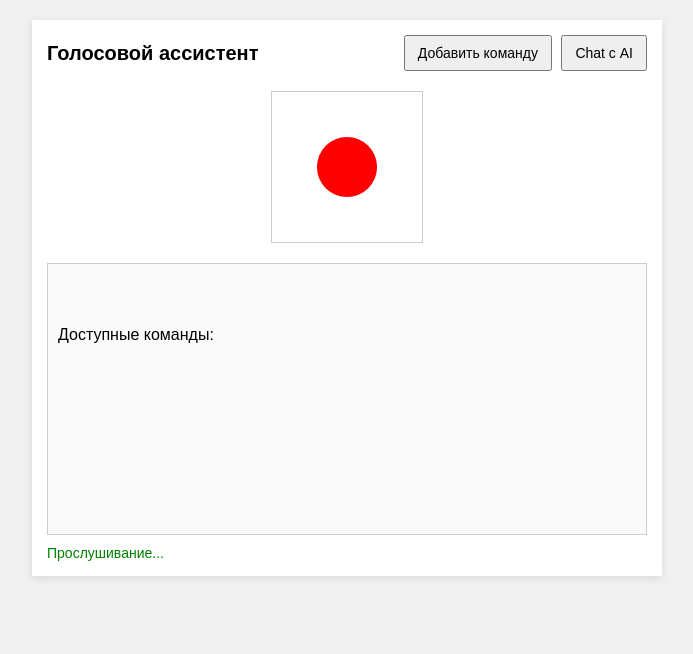
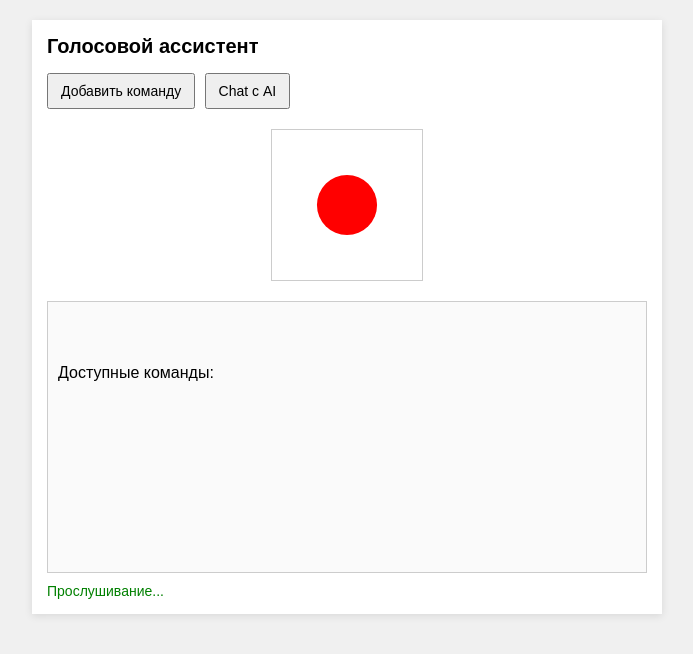
Before and after one commit to hikmet2002/ai, a plain HTML site: page index.html in a window 1280 px wide. Shown: the whole page, without its empty margins (293-986 px from the left). Drawn offline with Linux system fonts and the light colour scheme.

Commit message:
Update index.html

```diff
--- a/index.html
+++ b/index.html
@@ -2,6 +2,8 @@
 <html lang="ru">
 <head>
   <meta charset="UTF-8">
+  <!-- Адаптивное масштабирование для мобильных устройств -->
+  <meta name="viewport" content="width=device-width, initial-scale=1.0">
   <title>Голосовой Помощник</title>
   <style>
     body {
@@ -10,7 +12,8 @@
       background: #f0f0f0;
     }
     .container {
-      width: 600px;
+      max-width: 600px;
+      width: 100%;
       margin: 0 auto;
       background: #fff;
       padding: 15px;
@@ -21,14 +24,16 @@
       justify-content: space-between;
       align-items: center;
       margin-bottom: 10px;
+      flex-wrap: wrap;
     }
     .top-panel h1 {
       font-size: 20px;
-      margin: 0;
+      margin: 0 0 10px 0;
+      flex: 1 1 100%;
     }
     .top-panel button {
       padding: 8px 12px;
-      margin-left: 5px;
+      margin: 5px 5px 0 0;
       font-size: 14px;
       cursor: pointer;
     }
@@ -108,7 +113,7 @@
       output.scrollTop = output.scrollHeight;
     }
 
-    // Голосовое распознавание через Web Speech API с упрощённой обработкой ошибки not-allowed
+    // Инициализация голосового распознавания через Web Speech API
     const SpeechRecognition = window.SpeechRecognition || window.webkitSpeechRecognition;
     let recognition;
     if (SpeechRecognition) {
@@ -125,7 +130,7 @@
 
       recognition.onerror = function(event) {
         if (event.error === 'not-allowed' || event.error === 'NotAllowedError') {
-          appendOutput("Доступ к микрофону запрещён. Пожалуйста, разрешите использование микрофона.");
+          appendOutput("Доступ к микрофону запрещён. Пожалуйста, разрешите использование микрофона один раз.");
           document.getElementById('status').textContent = "Микрофон не разрешён";
           document.getElementById('status').style.color = "red";
         } else {
@@ -136,7 +141,7 @@
       };
 
       recognition.onend = function() {
-        // Перезапуск распознавания
+        // Если распознавание закончилось, перезапускаем его для обеспечения работы 24/7
         recognition.start();
       };
 
```
